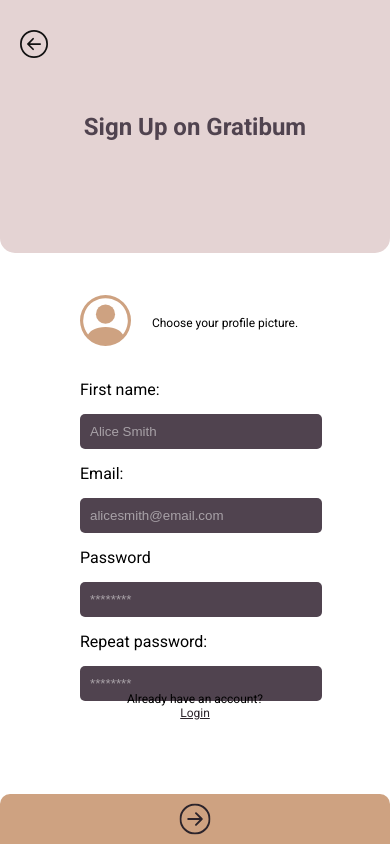
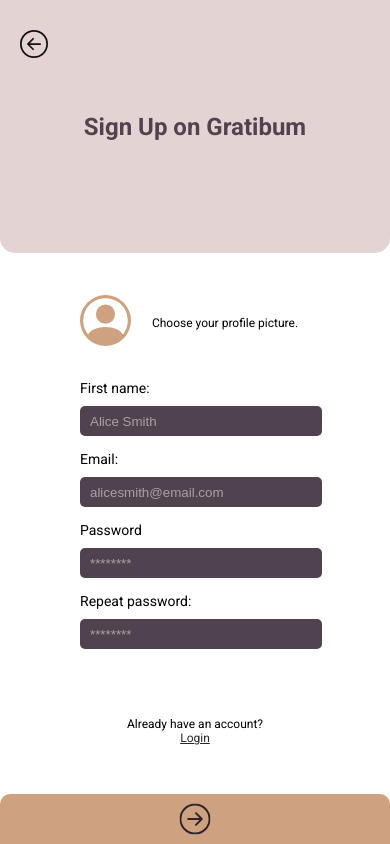
Before and after one commit to katty-ptk/gratibum, a React (Create React App) app: page /sign-up in a window 390 px wide. Built offline with nearby package versions, Linux system fonts and the light colour scheme.

Commit message:
wrote media queries for medium screens

```diff
--- a/src/styles/_mediaQueries.scss
+++ b/src/styles/_mediaQueries.scss
@@ -28,7 +28,7 @@
 
     .sign-up-page {
         .sign-up-section {
-            sform {
+            form {
                 label {
                     font-size: 14px;
                     margin-bottom: 10px;
@@ -41,7 +41,7 @@
         }
 
         .already-account {
-            top: 82%;
+            top: 85%;
         }
     }
 
@@ -285,7 +285,7 @@
     }
 }
 
-@media ( min-width: 768px ), ( max-width: 1000px ) {
+@media ( min-width: 768px ) and ( max-width: 1000px ) {
     .about {
         .abouts {
             div {
--- a/src/styles/style.css
+++ b/src/styles/style.css
@@ -571,15 +571,15 @@
     top: calc( 40% + 250px );
   }
 
-  .sign-up-page .sign-up-section sform label {
+  .sign-up-page .sign-up-section form label {
     font-size: 14px;
     margin-bottom: 10px;
   }
-  .sign-up-page .sign-up-section sform input {
+  .sign-up-page .sign-up-section form input {
     height: 10px;
   }
   .sign-up-page .already-account {
-    top: 82%;
+    top: 85%;
   }
 
   .login-page .login-section {
@@ -744,7 +744,7 @@
     text-align: center;
   }
 }
-@media (min-width: 768px), (max-width: 1000px) {
+@media (min-width: 768px) and (max-width: 1000px) {
   .about .abouts div {
     width: 300px;
   }
```
